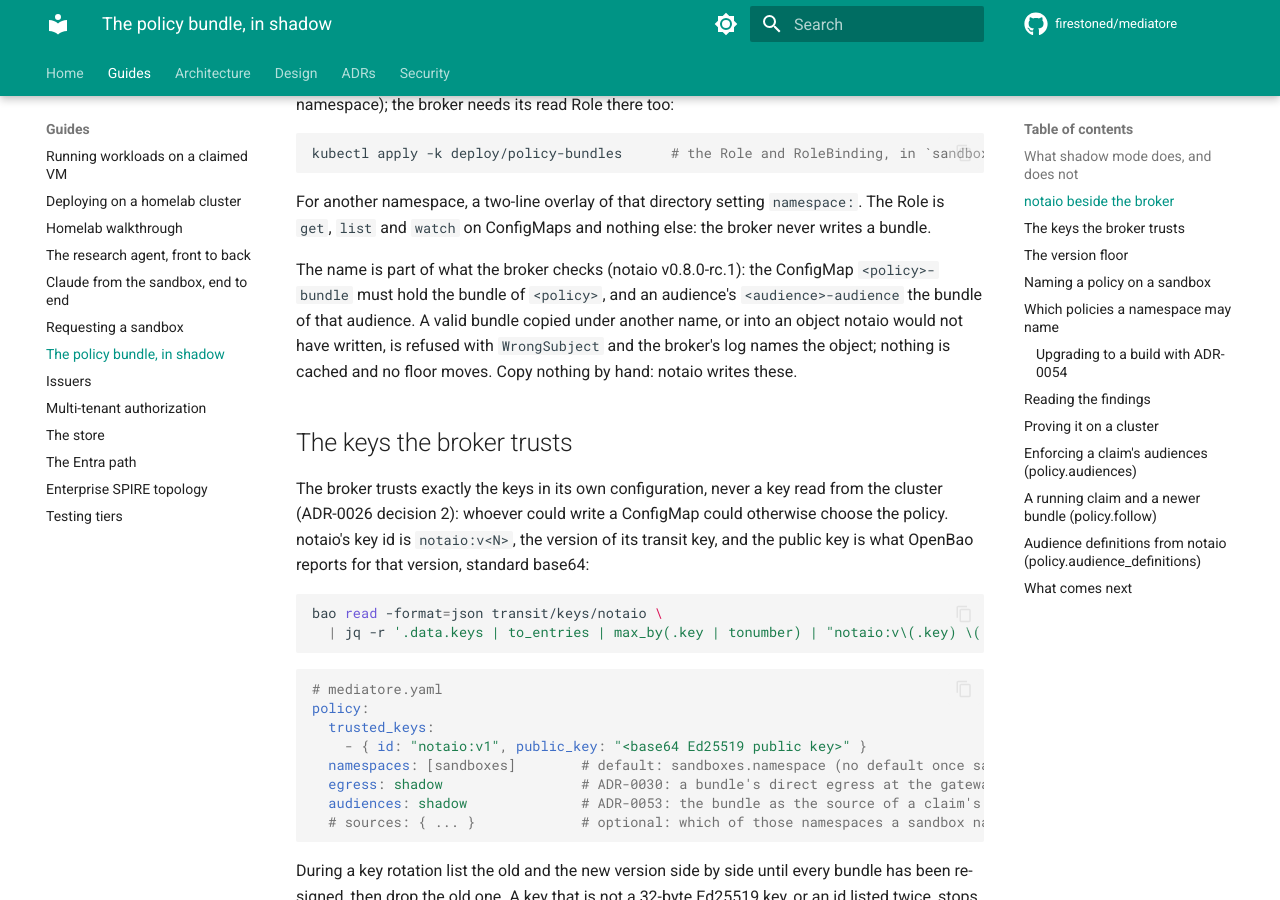
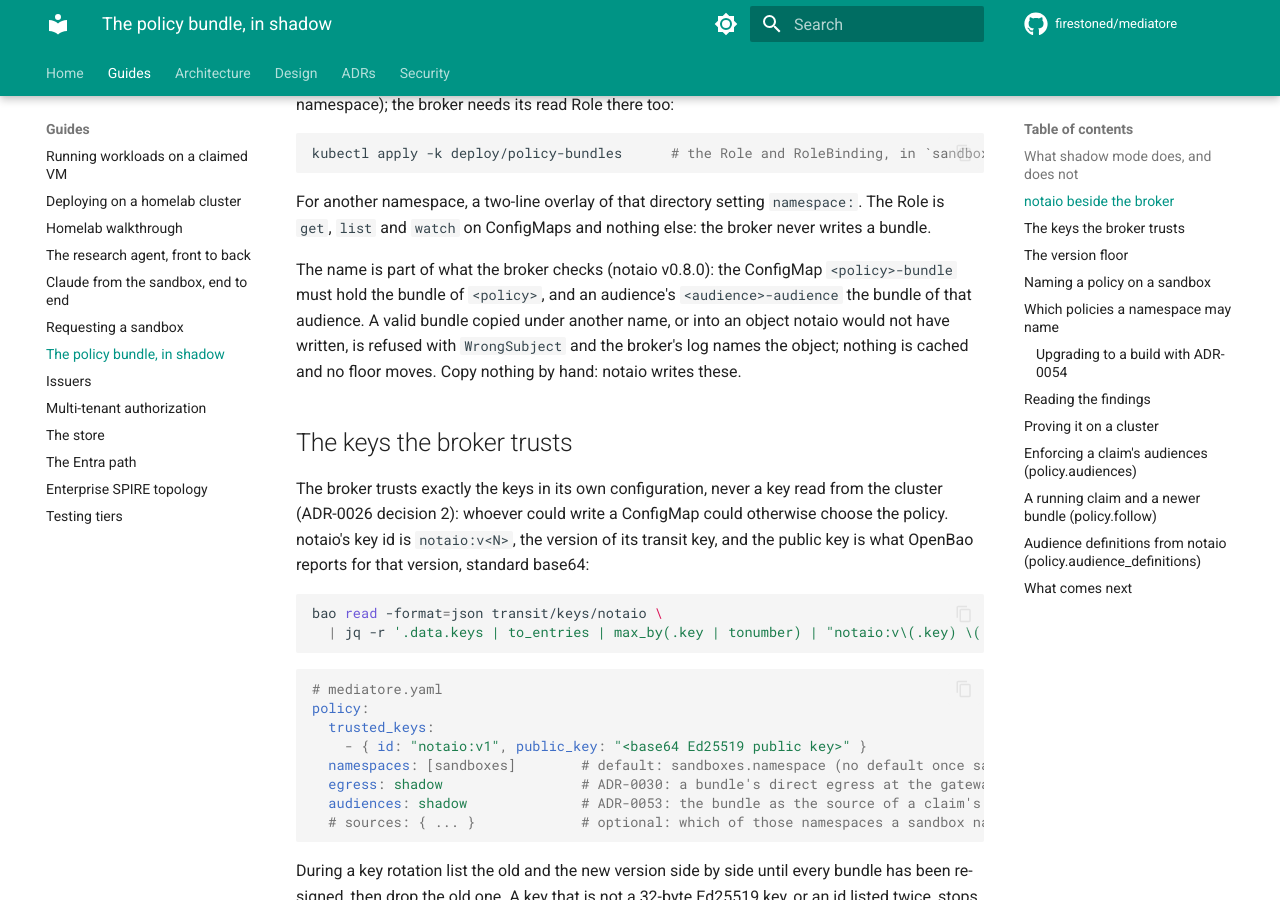
Before and after one commit to firestoned/mediatore, an MkDocs documentation site: the page built from docs/guides/the-policy-bundle.md, in a window 1280 px wide and 900 px high, scrolled down 1364 px. Built offline with MkDocs 1.6.1 and Material for MkDocs 9.7.7, drawn with Linux system fonts in a browser that asks for light colours; comment, search, counter and statistics services are not loaded.

Commit message:
chore(deps): notaio v0.8.0
The release of v0.8.0-rc.1, which mediatore already consumes (the subject and lifetime checks): one release-prep commit beyond it, no code change. Cargo pins and Cargo.lock (sandboxpolicy-bundle and sandboxpolicy-types 0.8.0 at 93a863a), the kind notaio NOTAIO_VERSION and the two manifest checksums from the release checksums.sha256 (both manifests verified against it; the CRDs differ from rc.1 only in their version comment).

make check, kind-e2e-policy and kind-e2e-gateway-audience green on the build host against notaio v0.8.0 (PASS lines for ADR-0026, ADR-0055, ADR-0030, ADR-0028). Docs: the policy-bundle and testing guides name v0.8.0.

Signed-off-by: Erick Bourgeois <erick@jeb.ca>

```diff
--- a/Cargo.toml
+++ b/Cargo.toml
@@ -56,8 +56,8 @@ banlieue-api = { git = "https://github.com/firestoned/banlieue", tag = "v0.5.10"
 # notaio's bundle verifier, version floor and conformance vectors (ADR-0026 decision 1), pinned
 # to a signed release tag (notaio ADR-0014). No kube, no schemars: the `schema` feature stays off.
 # cargo deny allows this git source too. A bump is reviewed with that release's notes.
-sandboxpolicy-bundle = { git = "https://github.com/firestoned/notaio", tag = "v0.8.0-rc.1", default-features = false }
-sandboxpolicy-types = { git = "https://github.com/firestoned/notaio", tag = "v0.8.0-rc.1", default-features = false }
+sandboxpolicy-bundle = { git = "https://github.com/firestoned/notaio", tag = "v0.8.0", default-features = false }
+sandboxpolicy-types = { git = "https://github.com/firestoned/notaio", tag = "v0.8.0", default-features = false }
 
 # async + web
 tokio        = { version = "1", features = ["rt-multi-thread", "macros", "signal", "process", "fs", "time", "sync", "net", "io-util"] }
--- a/docs/guides/the-policy-bundle.md
+++ b/docs/guides/the-policy-bundle.md
@@ -62,7 +62,7 @@ For another namespace, a two-line overlay of that directory setting `namespace:`
 Role is `get`, `list` and `watch` on ConfigMaps and nothing else: the broker never writes
 a bundle.
 
-The name is part of what the broker checks (notaio v0.8.0-rc.1): the ConfigMap
+The name is part of what the broker checks (notaio v0.8.0): the ConfigMap
 `<policy>-bundle` must hold the bundle of `<policy>`, and an audience's `<audience>-audience`
 the bundle of that audience. A valid bundle copied under another name, or into an object
 notaio would not have written, is refused with `WrongSubject` and the broker's log names the
```
Also changed, not shown: docs/guides/testing.md (+2 -2 lines), 3 other files.
